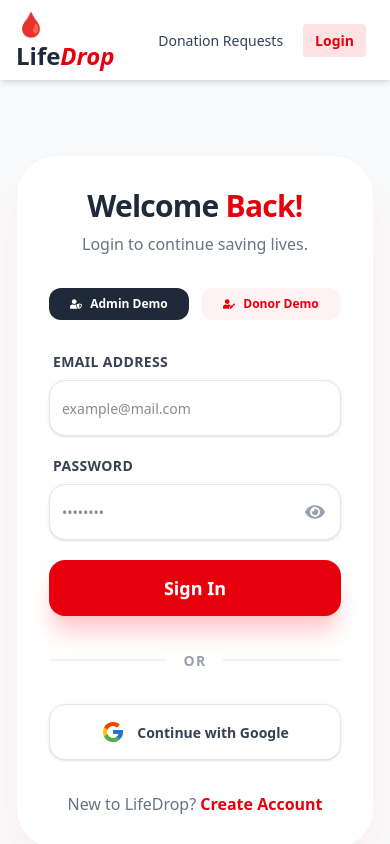
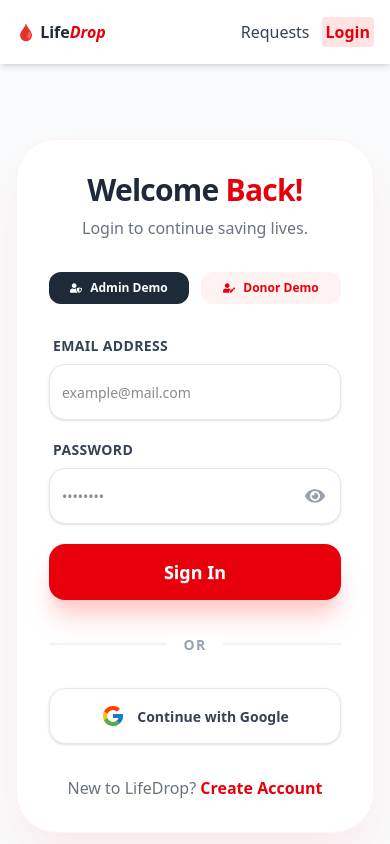
Before and after one commit to With-chomok/Blood-Donation-Project-Client, a React (Vite) app: page /login in a window 390 px wide. Shown: the top 844 px of the page. Built offline with nearby package versions, Linux system fonts and the light colour scheme; no server answers.

Commit message:
some error fixed and navbar responsive

```diff
--- a/src/components/navbar/Navbar.jsx
+++ b/src/components/navbar/Navbar.jsx
@@ -5,24 +5,24 @@
   const { user, signOutUser } = useAuth();
 
   const navLinkStyle = ({ isActive }) =>
-    isActive ? "text-red-600  bg-red-100 font-semibold" : "hover:text-red-600 transition";
+    isActive ? "text-red-600 p-1 md:px-4 md:py-2 rounded bg-red-100 font-semibold" : "hover:text-red-600 transition p-1 md:px-4 md:py-2 rounded";
 
   return (
     <div className="bg-white shadow-md sticky top-0 z-50">
       <div className="navbar max-w-7xl mx-auto px-4">
         {/* Logo */}
-        <div className="flex-1">
-          <Link to="/" className="text-2xl font-extrabold text-red-600">
+        <div className="flex-1 ">
+          <Link to="/" className="md:text-2xl font-extrabold text-red-600">
             🩸 <span className="text-gray-800">Life</span><span className="italic">Drop</span>
           </Link>
         </div>
 
         {/* Menu */}
         <div className="flex-none">
-          <ul className="menu menu-horizontal items-center gap-2 font-medium text-gray-700">
+          <ul className=" menu-horizontal items-center gap-2 font-medium text-gray-700">
             <li>
               <NavLink to="/donation-requests" className={navLinkStyle}>
-                Donation Requests
+                 Requests
               </NavLink>
             </li>
 
--- a/src/pages/MyRequest/MyRequest.jsx
+++ b/src/pages/MyRequest/MyRequest.jsx
@@ -48,11 +48,11 @@
   return (
     <div className="bg-white rounded-xl shadow-lg p-6 my-10">
       {/* Header */}
-      <div className="flex justify-between items-center mb-4">
-        <motion.div whileHover={{ scale: 1.05 }} whileTap={{ scale: 0.95 }}>
+      <div className="md:flex justify-between items-center mb-4">
+        <motion.div className="mb-4" whileHover={{ scale: 1.05 }} whileTap={{ scale: 0.95 }}>
           <Link
             to="/dashboard/add-request"
-            className="btn hover:bg-red-700 text-black border border-gray-300  rounded-md px-8  shadow-red-200">
+            className="btn hover:bg-red-700 text-black border border-gray-300 rounded-md px-8  shadow-red-200">
             Create New Request
           </Link>
         </motion.div>
--- a/src/pages/home/DonationPreview/DonationPreview.jsx
+++ b/src/pages/home/DonationPreview/DonationPreview.jsx
@@ -1,9 +1,20 @@
 import { Link } from "react-router";
 import { motion } from "framer-motion";
+// import useAxiosSecure from "../../../hooks/useAxiosSecure.jsx"
 import { FaMapMarkerAlt, FaCalendarAlt, FaTint } from "react-icons/fa";
 import useAuth from "../../../hooks/UseAuth";
+// import { useEffect } from "react";
 const DonationPreview = () => {
   const { user } = useAuth();
+  // const axiosSecure = useAxiosSecure()
+  // useEffect(() => {
+  //     axiosSecure
+  //       .get(`/my-donation-requests`)
+  //       .then((res) => {
+  //         console.log(res.data);
+
+  //       });
+  //   }, []);
   return (
     <section className="bg-white py-20">
       <div className="max-w-7xl mx-auto px-4">
@@ -36,11 +47,11 @@
               }}
               className="group p-8 rounded-3xl border border-transparent hover:border-red-100 transition-all duration-300 ">
               <div className="flex  justify-between items-start mb-6">
-                <div
+                <motion.div
                   whileHover={{ rotate: 360 }}
                   className="p-4 bg-red-50 rounded-2xl text-red-600 group-hover:bg-red-600 duration-100 animate-pulse group-hover:rotate-12  group-hover:text-white   transition-all">
                   <FaTint size={24} />
-                </div>
+                </motion.div>
                 <span className="badge badge-error text-white font-bold p-3">
                   A+ Group
                 </span>
```
Also changed, not shown: src/pages/Details/DetailsPage.jsx (added).
